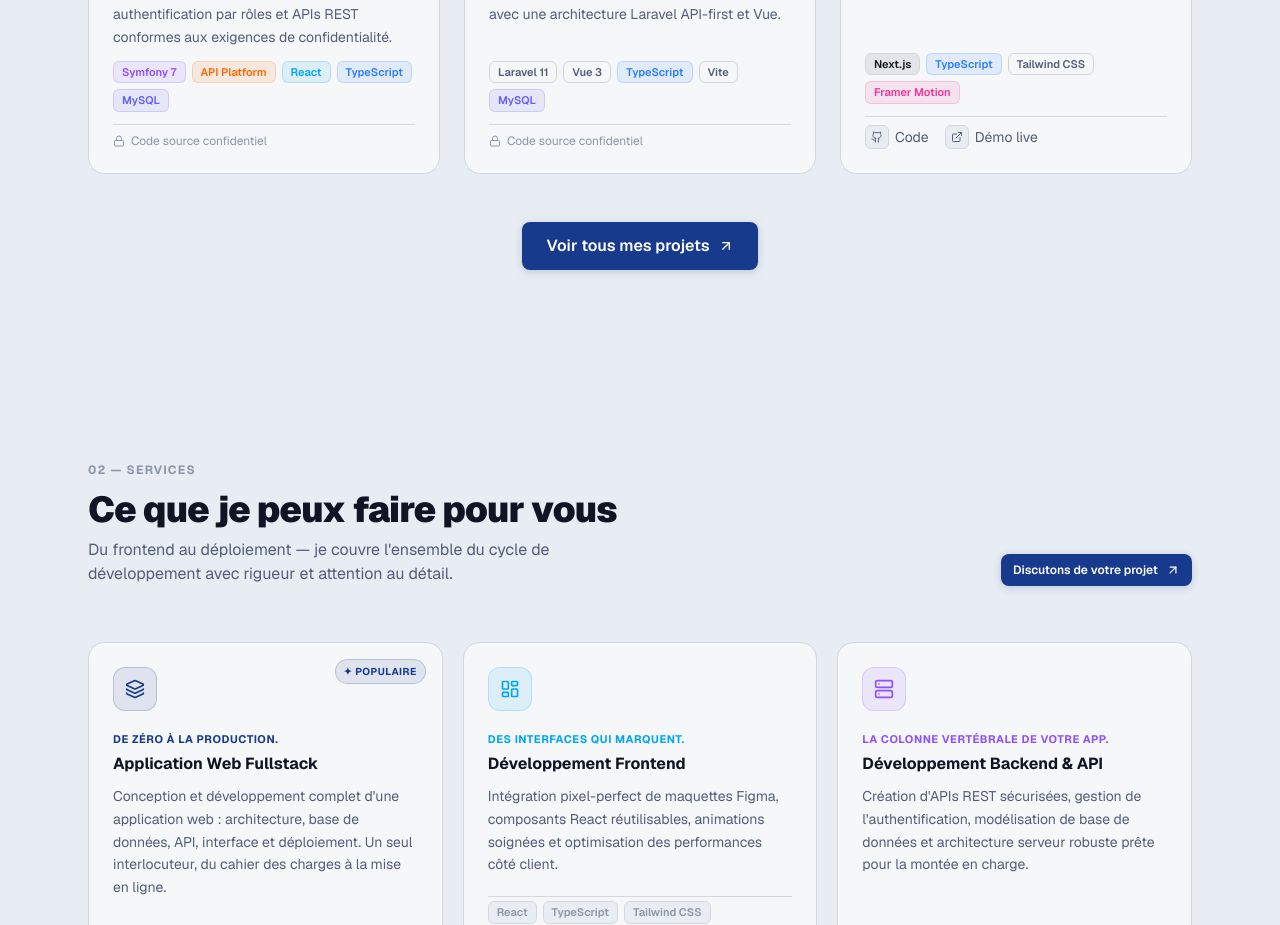
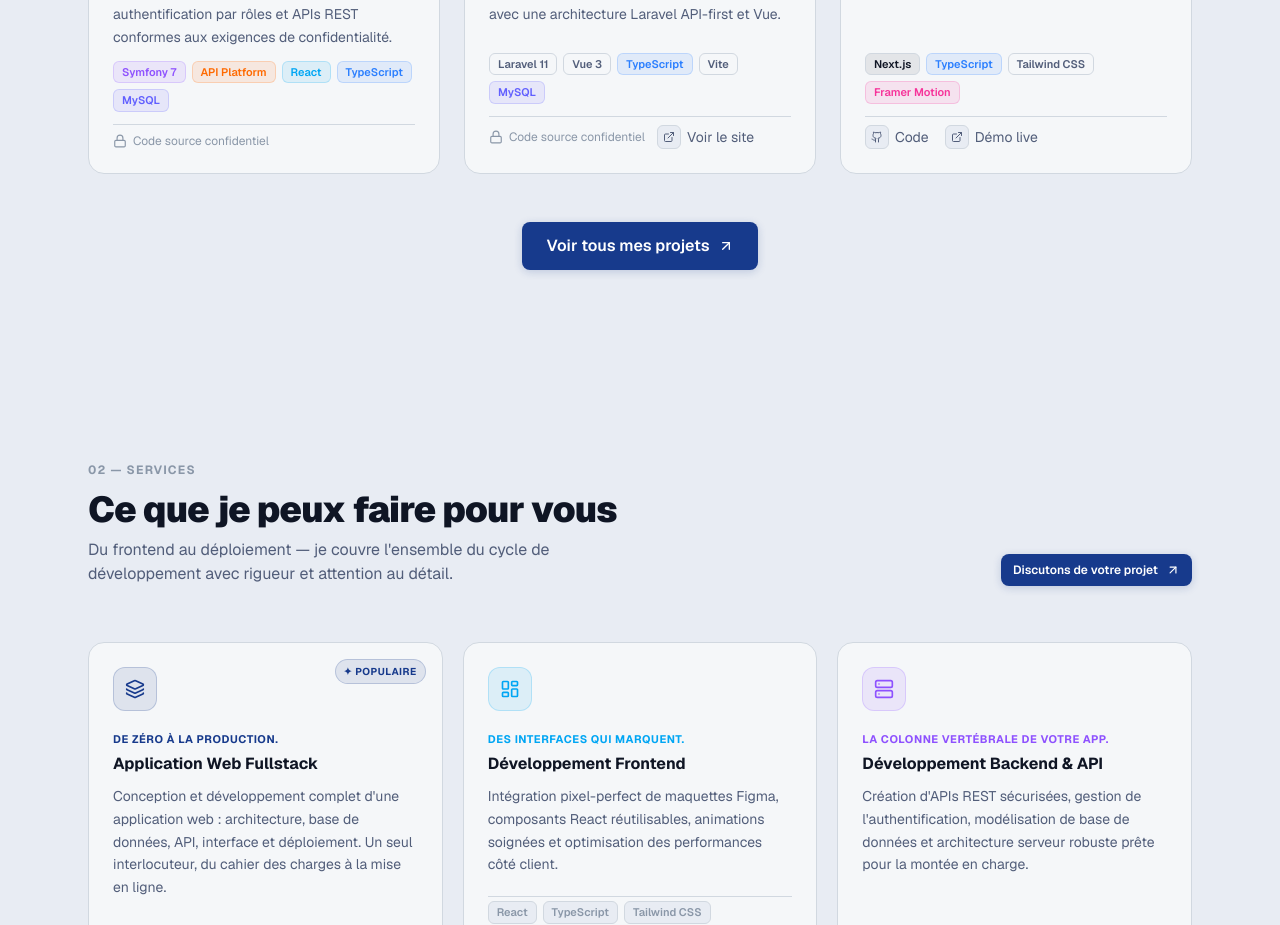
Before and after one commit to rommy-dev/portfolio, a Next.js app: page / in a window 1280 px wide. Shown: the part 1480-2405 px from the top of the page. Built offline with nearby package versions, Linux system fonts and the light colour scheme.

Commit message:
feat(projects): add live project link to project cards

```diff
--- a/src/components/ui/ProjectCard.tsx
+++ b/src/components/ui/ProjectCard.tsx
@@ -230,10 +230,24 @@ export function ProjectCard({ project, index, slug }: ProjectCardProps) {
         {/* Links */}
         <div className="flex items-center gap-4 pt-2 border-t border-border">
           {project.private ? (
-            <span className="flex items-center gap-1.5 text-xs text-foreground-subtle">
-              <Lock className="h-3 w-3" />
-              Code source confidentiel
-            </span>
+            <div className='flex items-center gap-3 flex-wrap'>
+                <span className="flex items-center gap-1.5 text-xs text-foreground-subtle">
+                  <Lock className="h-3.5 w-3.5" /> Code source confidentiel
+                </span>
+                {project.demoUrl && (
+                  <a
+                      href={project.demoUrl}
+                      target="_blank"
+                      rel="noopener noreferrer"
+                      className="group/link flex items-center gap-1.5 text-sm text-foreground-muted hover:text-foreground transition-colors"
+                    >
+                    <span className="flex h-6 w-6 items-center justify-center rounded-md bg-background border border-border group-hover/link:border-primary/40 transition-colors">
+                      <ExternalLink className="h-3 w-3" />
+                    </span>
+                    Voir le site
+                  </a>
+                )}
+              </div>
           ) : (
             <>
               {project.githubUrl && (
```
